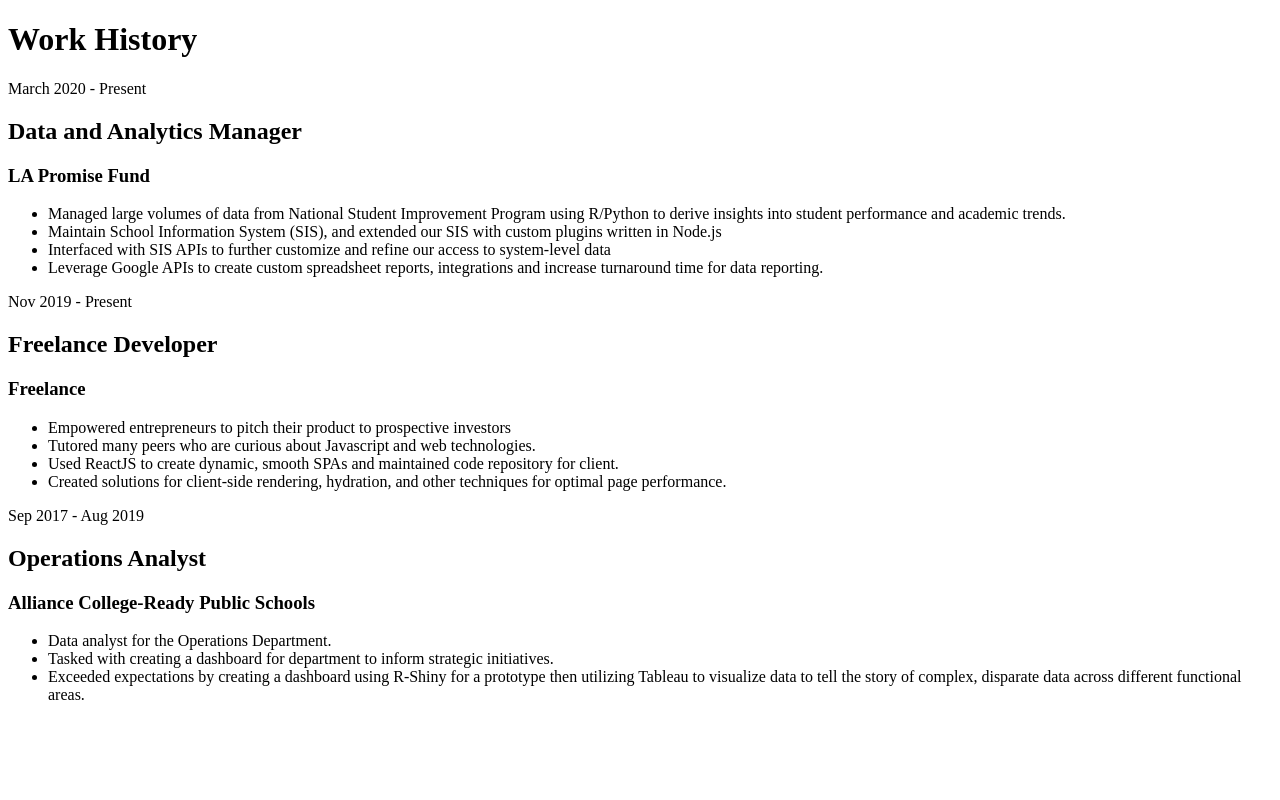
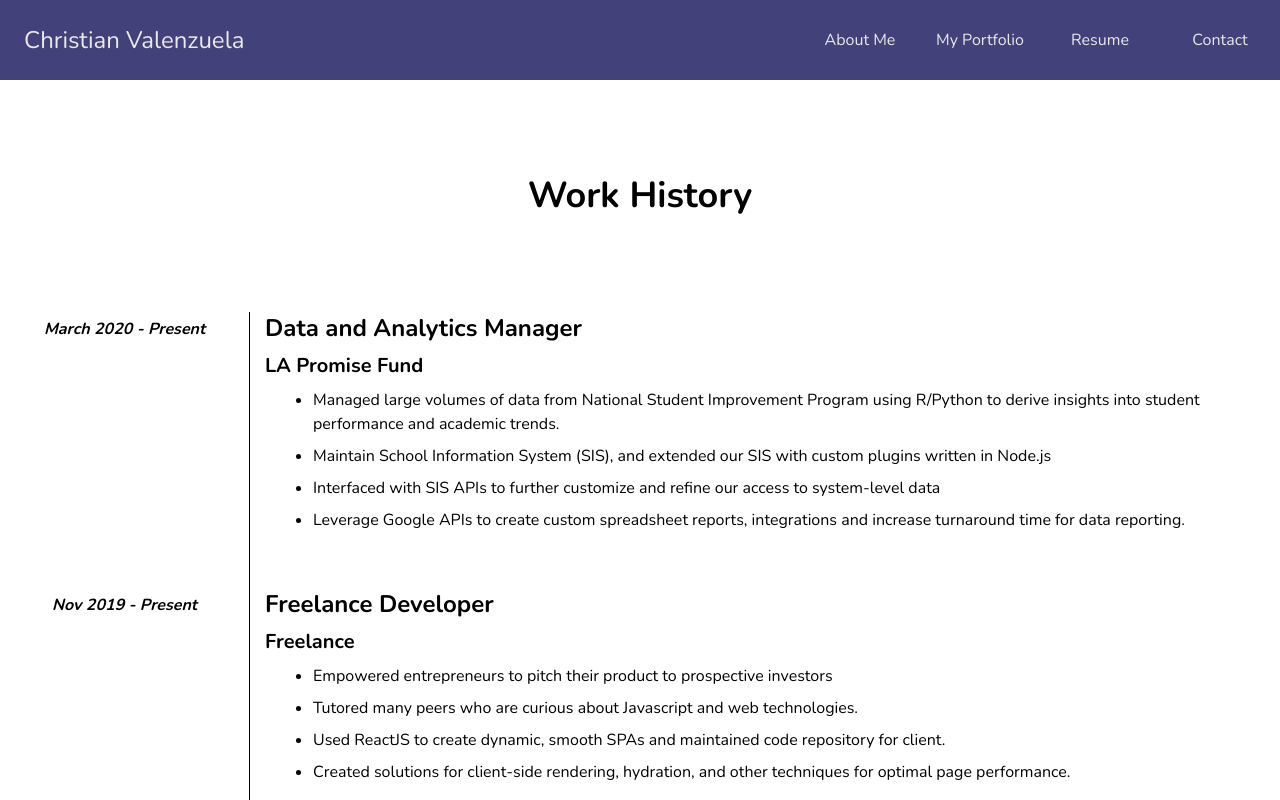
Before and after one commit to chris-av/portfolio-react, a Next.js app: page /resume in a window 1280 px wide. Shown: the top 800 px of the page. Built offline with nearby package versions, Linux system fonts and the light colour scheme.

Commit message:
move resume page to app router

```diff
--- /dev/null
+++ b/app/resume/TimeLineSection.tsx
@@ -0,0 +1,21 @@
+interface Props {
+  organization: any,
+  jobtitle: any,
+  range: any,
+  description: any,
+}
+
+export default function TimeLineSection({ organization, jobtitle, range, description, }: Props) {
+  return (
+    <div className="flex" >
+      <div className="mr-[15px] w-[20%] max-w-[250px] border-r border-black p-[5px] text-center font-bold italic">{range}</div>
+      <div className="w-[80%] pb-12">
+        <h2 className="text-2xl">{jobtitle}</h2>
+        <h3 className="my-2 text-xl">{organization}</h3>
+        <ul className="ml-12 list-disc">
+          {description.map((des: any, i: any) => <li key={i} className="my-2">{des}</li>)}
+        </ul>
+      </div>
+    </div>
+  );
+}
--- /dev/null
+++ b/app/resume/page.tsx
@@ -0,0 +1,20 @@
+import { resume } from '@/data/resume.data';
+import TimeLineSection from './TimeLineSection';
+export default function Page() {
+  return (
+    <div>
+      <h1 className="my-24 text-center text-4xl">Work History</h1>
+      <div className="">
+        {resume.jobs.map(({ id, organization, jobtitle, range, description }) => (
+          <TimeLineSection
+            key={id}
+            organization={organization}
+            jobtitle={jobtitle}
+            range={range}
+            description={description}
+          />
+        ))}
+      </div>
+    </div>
+  );
+}
--- a/pages/resume.tsx
+++ /dev/null
@@ -1,80 +0,0 @@
-import React, { useRef } from 'react';
-import { useSpring, animated } from '@react-spring/web';
-import useIsVisible from '@/hooks/useIsVisible';
-import { resume } from '@/data/resume.data';
-
-
-
-export default function Resume() {
-
-  const testRef1 = useRef();
-  const testRef2 = useRef();
-  const testRef3 = useRef();
-
-
-  const testRefIsVisible1 = useIsVisible(testRef1);
-  const testRefIsVisible2 = useIsVisible(testRef2);
-  const testRefIsVisible3 = useIsVisible(testRef3);
-
-  const refs = [ testRef1, testRef2, testRef3 ];
-  const visibles = [ testRefIsVisible1, testRefIsVisible2, testRefIsVisible3 ];
-
-  return (
-    <div>
-
-      <h1 className="work-history text-center text-[2.5rem] my-[4rem]">Work History</h1>
-
-      <div className="timeline">
-
-        { resume.jobs.map((j, i) => (
-          <TimeLineSection
-            key={j.id}
-            organization={j.organization}
-            jobtitle={j.jobtitle}
-            range={j.range}
-            description={j.description}
-            myref={refs[i]}
-            isVisible={visibles[i]}
-            i={i}
-          />
-        )) }
-
-      </div>
-    </div>
-  )
-}
-
-
-
-interface ITimeLineSection {
-  organization: any,
-  jobtitle: any,
-  range: any,
-  description: any,
-  myref: any,
-  isVisible: any,
-  i: number,
-}
-
-const TimeLineSection = ({ organization, jobtitle, range, description, myref, isVisible, i } : ITimeLineSection) => {
-
-  const animate = {
-    opacity: isVisible ? 1 : 0,
-    y: isVisible ? 0 : 24,
-    duration: 2000,
-  }
-
-  return (
-    <div className="timeline-section flex" >
-      <div className="time-range font-bold italic text-center max-w-[250px] min-w-[20%] p-[5px]">{ range }</div>
-      <div className="line mx-[15px] w-[1px] bg-black"></div>
-      <animated.div style={useSpring({ ...animate, delay: 300*i })} className="min-h-[25vh]" >
-        <h2 ref={myref} className="text-2xl">{jobtitle}</h2>
-        <h3 className="text-xl my-2">{organization}</h3>
-        <ul className="list-disc ml-12">
-          { description.map((des: any, i: any) => <li key={i} className="my-2">{ des }</li>) }
-        </ul>
-      </animated.div>
-    </div>
-  );
-}
```
